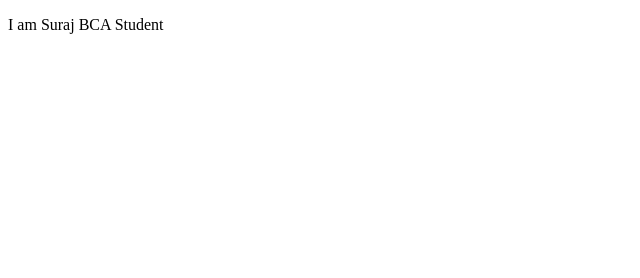
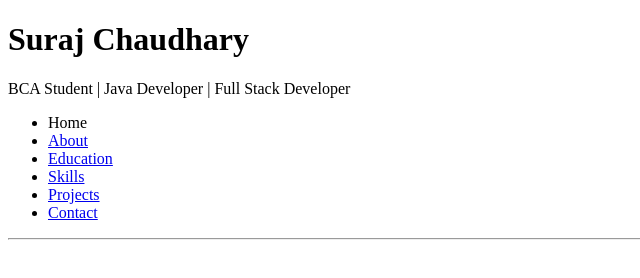
Before and after one commit to surajchaudhary87/HTML_In_50_Days, a plain HTML site: page Day_50/index.html in a window 1280 px wide. Shown: the whole page, without its empty margins (0-640 px from the left). Drawn offline with Linux system fonts and the light colour scheme.

Commit message:
Day 50: Added header section

```diff
--- a/Day_50/index.html
+++ b/Day_50/index.html
@@ -3,13 +3,30 @@
 <head>
     <meta charset="UTF-8">
     <meta name="viewport" content="width=device-width, initial-scale=1.0">
-    <title>Suraj Portfolio</title>
+    <meta name="desciptioon" content="Suraj Chaudhary - BCA Student and Aspiring Software Developer">
+    <meta name="author" content="Suraj Chaudhary">
+    <title>Suraj Chaudhary | Personal Portfolio</title>
 </head>
 <body>
-    <header>
-        <p>
-            I am Suraj BCA Student
-        </p>
+
+    <!-- Header -->
+    <header id="home">
+        <h1>Suraj Chaudhary</h1>
+        <p>BCA Student | Java Developer | Full Stack Developer</p>
+
+        <!-- Navigation -->
+        <nav aria-label="Main Navigation">
+            <ul>
+                <li><a href="#home"></a>Home</li>
+                <li><a href="#about">About</a></li>
+                <li><a href="#education">Education</a></li>
+                <li><a href="#skills">Skills</a></li>
+                <li><a href="#projects">Projects</a></li>
+                <li><a href="#contact">Contact</a></li>
+            </ul>
+        </nav>
     </header>
+
+    <hr>
 </body>
 </html>
```
